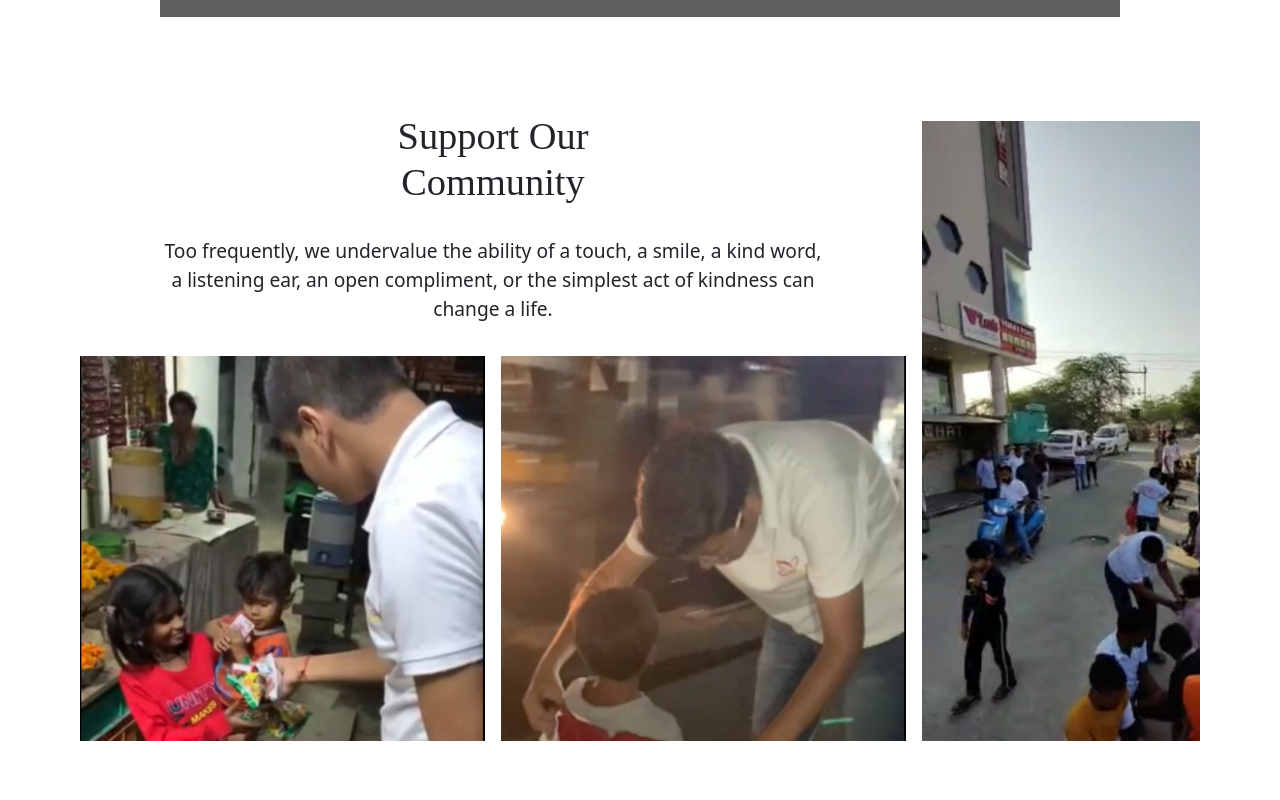
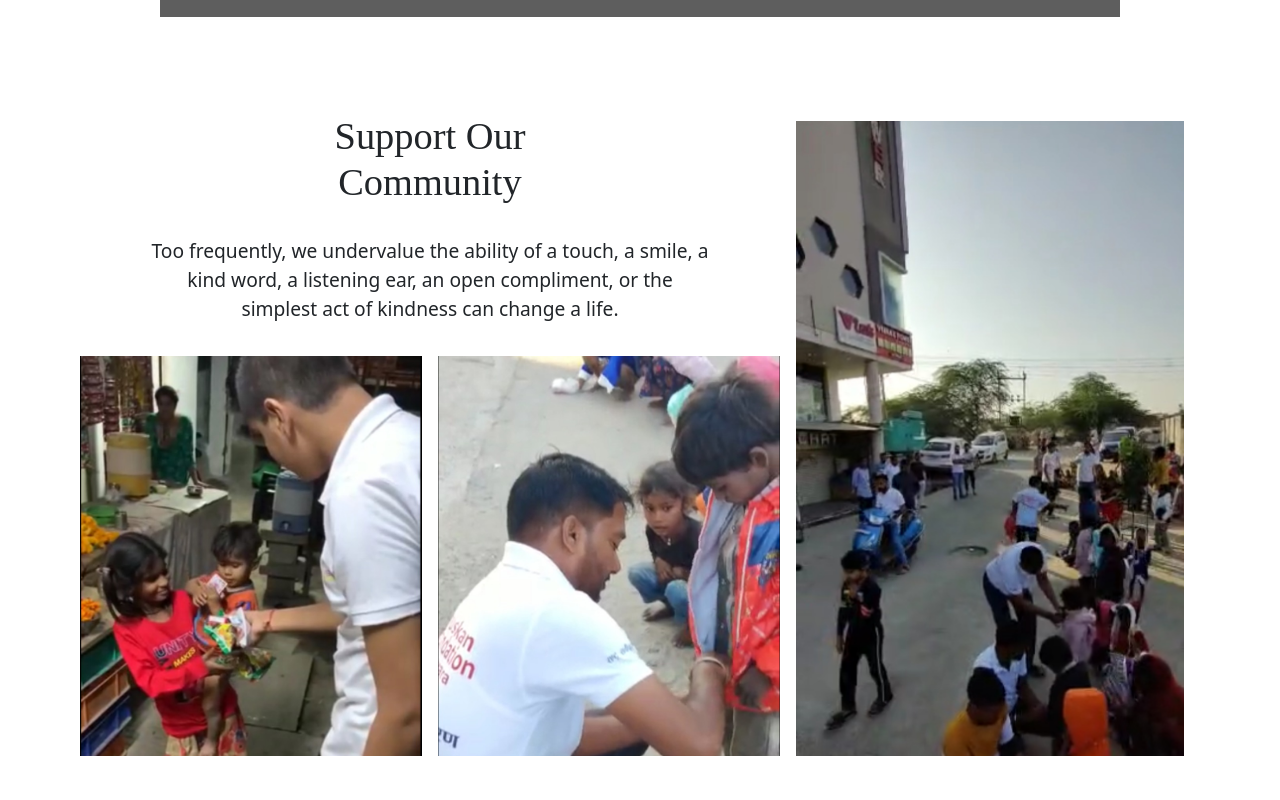
Before and after one commit to AdityaP68/MuskanFoundation-Frontend, a Next.js app: page / in a window 1280 px wide. Shown: the part 2400-3200 px from the top of the page. Built offline with nearby package versions, Linux system fonts and the light colour scheme; a web font is replaced by a local one.

Commit message:
images changes langing

```diff
--- a/components/community-support/CommunitySupport.js
+++ b/components/community-support/CommunitySupport.js
@@ -14,13 +14,13 @@ function CommunitySupport() {
           </p>
         </div>
         <div className={styles.imgContainer}>
-          <div className={styles.img1}><img src="/images/gallery/4.jpeg" alt="img1"/></div>
-          <div className={styles.img2}><img src="/images/gallery/7.jpeg" alt="img1"/></div>
+          <div className={styles.img1}></div>
+          <div className={styles.img2}></div>
         </div>
       </div>
       <div className={styles.right}>
-        <div>
-        <img src="/images/gallery/2.jpeg" alt="img1"/>
+        <div className={styles.img3}>
+
         </div>
       </div>
     </section>
--- a/components/community-support/CommunitySupport.module.scss
+++ b/components/community-support/CommunitySupport.module.scss
@@ -30,12 +30,18 @@
       gap: 1rem;
       div {
         flex: 1;
-        max-height: 385px;
+        height: 400px;
         background-color: rgb(174, 174, 174);
         overflow: hidden;
-        img {
-          max-width: 405px;
+        background-size:cover;
+        background-clip: border-box;
+        background-repeat: no-repeat;
       }
+      .img1{
+        background-image: url('../../public/images/gallery/4.jpeg');
+      }
+      .img2{
+        background-image: url('../../public/images/gallery/3.jpeg');
     }
 }
 }
@@ -47,9 +53,13 @@
         flex: 3;
         background-color: rgb(174, 174, 174);
         margin: 1.5rem 1rem 0 1rem;
-      img{
-        max-width: 405px;
+        background-size:cover;
+        background-clip: border-box;
+        background-repeat: no-repeat;
     }
+    .img3{
+          background-image: url('../../public/images/gallery/2.jpeg');
+
       }
   }
   @media (max-width: 768px) {
```
Lines whose indentation alone changed are shown as unchanged.
